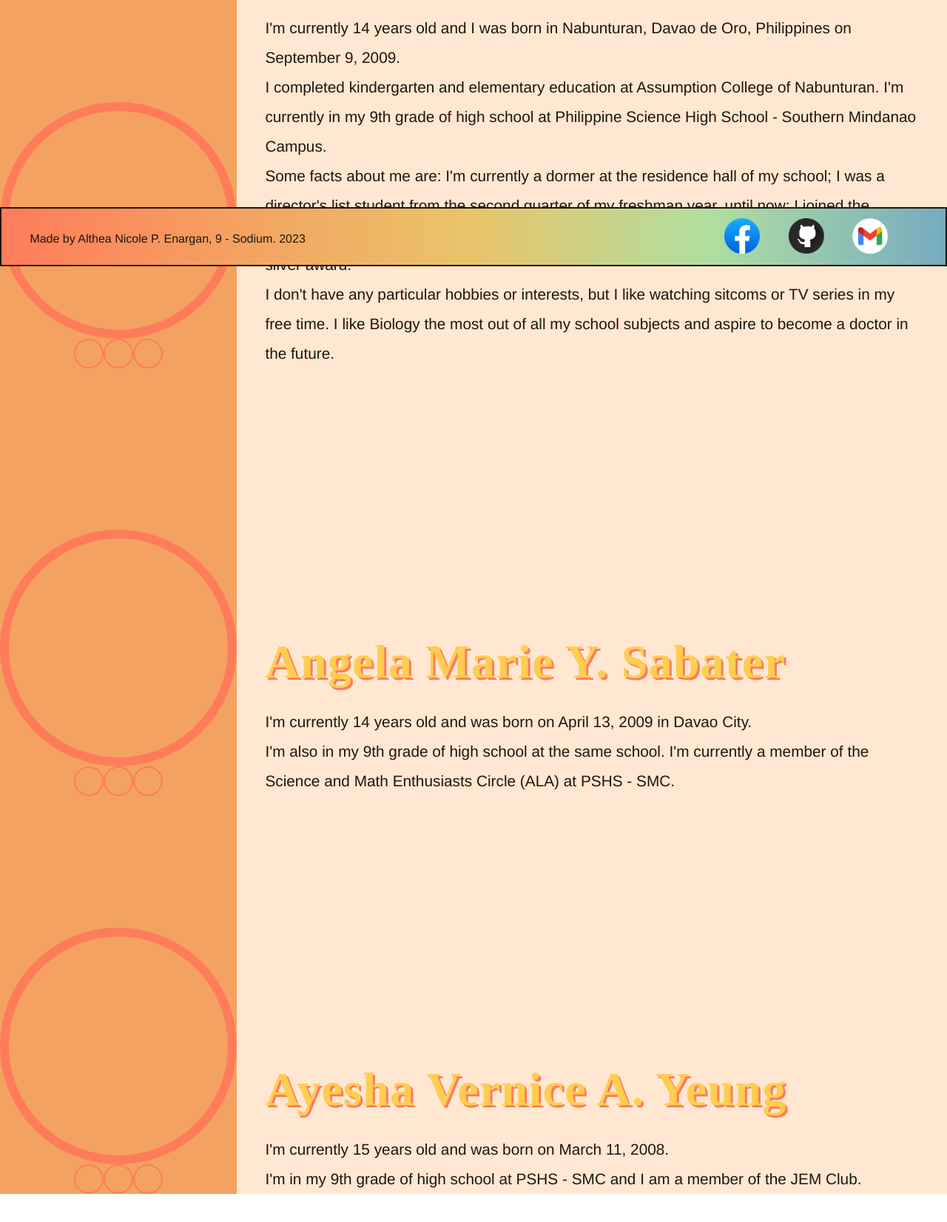
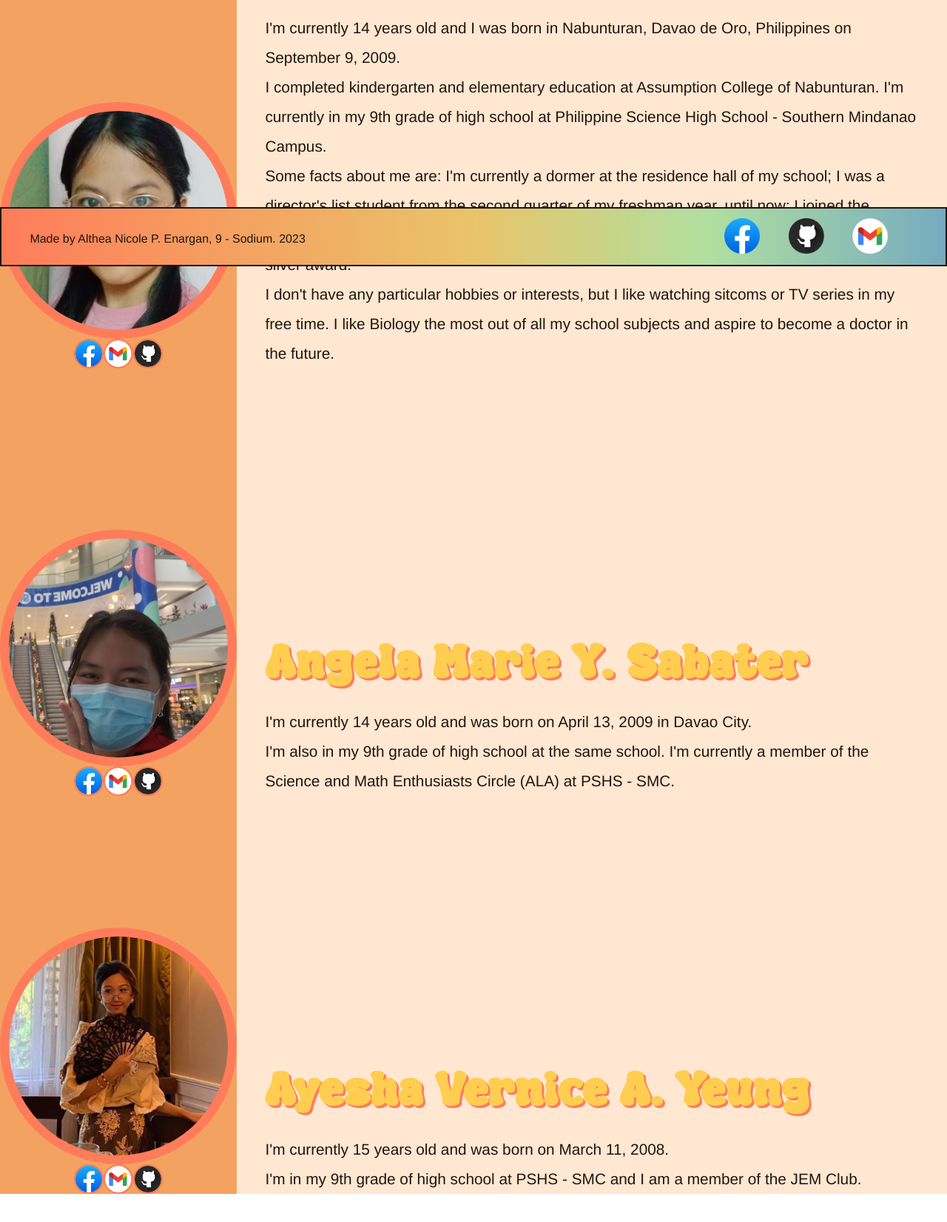
Before and after one commit to altheya-e/q1qp_na_anenargan, a plain HTML site: page researchers.html in a window 1280 px wide. Shown: the part 440-2092 px from the top of the page at 74% size. Drawn offline with Linux system fonts and the light colour scheme; the site is published under a folder, as on GitHub Pages, so addresses that start at the root find nothing.

Commit message:
Update styles.css

```diff
--- a/css/styles.css
+++ b/css/styles.css
@@ -1,7 +1,7 @@
 /* general instructions for all pages */
 @font-face {
     font-family: 'Super Dream';
-    src: url(/images/Super-Dream.ttf);
+    src: url(../images/Super-Dream.ttf);
 }
 
 *{
@@ -142,7 +142,7 @@ h2{
 /* banner */
 .banner{
     position: relative;
-    background-image: url(/images/banner-img.png);
+    background-image: url(../images/banner-img.png);
     background-position-y: 80%;
     background-repeat: no-repeat;
     background-size: cover;
@@ -223,7 +223,7 @@ h2{
 }
 
 .navigation{
-    background-image: url(/images/bg-img1.png);
+    background-image: url(../images/bg-img1.png);
     background-size: cover;
     padding-bottom: 10vh;
 }
@@ -396,15 +396,15 @@ body{
 }
 
 #althea-pfp{
-    background-image: url(/images/althea.jpg);
+    background-image: url(../images/althea.jpg);
 }
 
 #angela-pfp{
-    background-image: url(/images/angela.jpg);
+    background-image: url(../images/angela.jpg);
 }
 
 #ayesha-pfp{
-    background-image: url(/images/ayesha.jpg);
+    background-image: url(../images/ayesha.jpg);
 }
 
 /* social media icons */
@@ -416,7 +416,7 @@ body{
 }
 
 #fb-icon{
-    background-image: url(/images/fb-icon.png);
+    background-image: url(../images/fb-icon.png);
     min-height: 5vh;
     min-width: 5vh;
     border: solid 2px #ff7c5b;
@@ -427,7 +427,7 @@ body{
 }
 
 #gmail-icon{
-    background-image: url(/images/gmail-icon.png);
+    background-image: url(../images/gmail-icon.png);
     min-height: 2vh;
     min-width: 5vh;
     border: solid 2px #ff7c5b;
@@ -438,7 +438,7 @@ body{
 }
 
 #gh-icon{
-    background-image: url(/images/gh-icon.png);
+    background-image: url(../images/gh-icon.png);
     min-height: 5vh;
     min-width: 5vh;
     border: solid 2px #ff7c5b;
```
